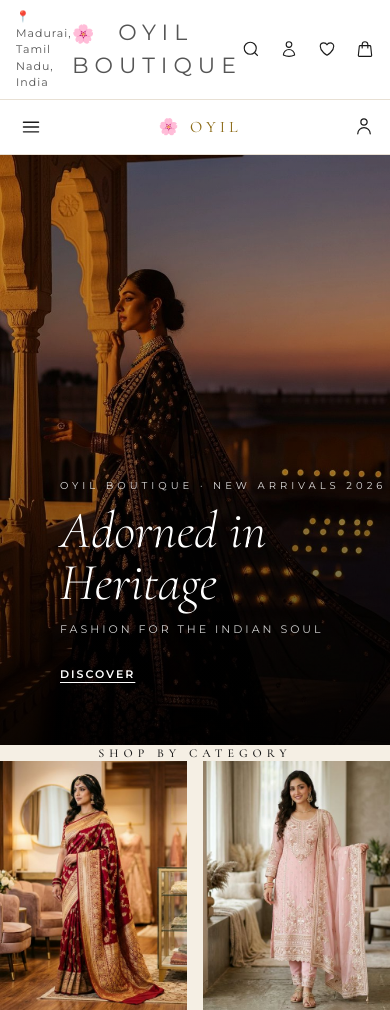
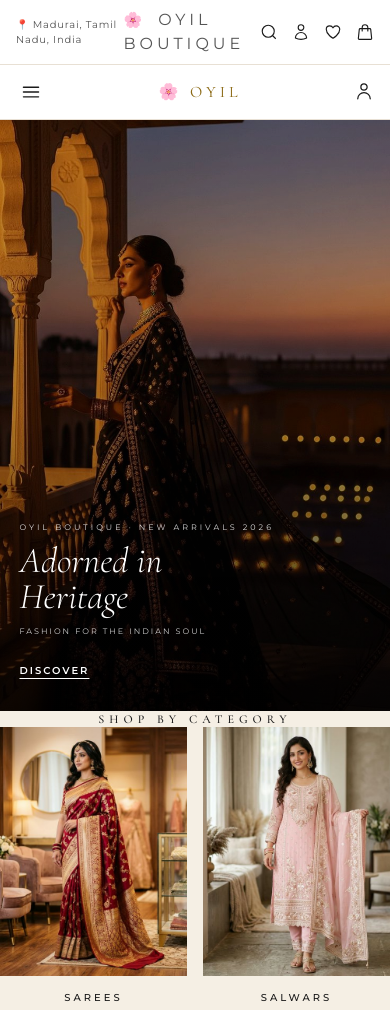
Before and after one commit to vasupradharamac/oyil-boutique-web, a FastAPI app: page / in a window 390 px wide. Shown: the top 1010 px of the page. Run offline with FastAPI, Linux system fonts and the light colour scheme; style sheets or scripts are compiled from the project's sources.

Commit message:
Fix: Full mobile-first responsive overhaul — nav, hero, grids, and appointment page

```diff
--- a/templates/base.html
+++ b/templates/base.html
@@ -12,42 +12,129 @@
     <script src="/static/js/main.js" defer></script>
     <style>
         * { box-sizing: border-box; margin: 0; padding: 0; }
+        html { -webkit-text-size-adjust: 100%; }
         body { font-family: 'Montserrat', sans-serif; background: #F5EFE4; color: #1A1A1A; }
         .font-serif, h1, h2, h3 { font-family: 'Cormorant Garamond', Georgia, serif; }
 
-        /* Utility Bar */
-        .utility-bar { background: #fff; border-bottom: 1px solid #e8e0d4; font-size: 11px; letter-spacing: 1px; color: #555; padding: 8px 32px; display: flex; align-items: center; justify-content: space-between; }
+        /* ===== UTILITY BAR ===== */
+        .utility-bar {
+            background: #fff;
+            border-bottom: 1px solid #e8e0d4;
+            font-size: 10px;
+            letter-spacing: 0.8px;
+            color: #555;
+            padding: 8px 16px;
+            display: flex;
+            align-items: center;
+            justify-content: space-between;
+        }
         .utility-bar a { color: #555; text-decoration: none; font-family: 'Montserrat', sans-serif; }
-        .logo { font-family: 'Cormorant Garamond', serif; font-size: 22px; letter-spacing: 6px; text-transform: uppercase; font-weight: 400; color: #8B6914; text-decoration: none; }
-        .logo-elephant { font-size: 18px; margin-right: 6px; }
-        .utility-icons { display: flex; gap: 20px; align-items: center; }
-        .utility-icons a { color: #1A1A1A; text-decoration: none; font-size: 13px; }
+        .logo {
+            font-family: 'Cormorant Garamond', serif;
+            font-size: 16px;
+            letter-spacing: 4px;
+            text-transform: uppercase;
+            font-weight: 400;
+            color: #8B6914;
+            text-decoration: none;
+        }
+        @media (min-width: 768px) {
+            .utility-bar { padding: 8px 32px; font-size: 11px; letter-spacing: 1px; }
+            .logo { font-size: 22px; letter-spacing: 6px; }
+        }
+        .logo-elephant { font-size: 15px; margin-right: 4px; }
+        .utility-icons { display: flex; gap: 14px; align-items: center; }
+        .utility-icons a { color: #1A1A1A; text-decoration: none; }
         .utility-icons svg { width: 18px; height: 18px; }
+        @media (min-width: 768px) { .utility-icons { gap: 20px; } }
 
-        /* Category Nav */
-        .category-nav { background: #fff; border-bottom: 1px solid #e8e0d4; padding: 0 32px; display: flex; align-items: center; justify-content: center; gap: 0; overflow-x: auto; }
-        .category-nav a { font-family: 'Montserrat', sans-serif; font-size: 11px; font-weight: 500; letter-spacing: 1.5px; text-transform: uppercase; color: #1A1A1A; text-decoration: none; padding: 14px 18px; white-space: nowrap; border-bottom: 2px solid transparent; transition: border-color 0.2s, color 0.2s; }
+        /* ===== CATEGORY NAV (desktop) ===== */
+        .category-nav {
+            display: none; /* hidden on mobile */
+            background: #fff;
+            border-bottom: 1px solid #e8e0d4;
+            padding: 0 16px;
+            align-items: center;
+            justify-content: center;
+            overflow-x: auto;
+        }
+        @media (min-width: 768px) {
+            .category-nav { display: flex; padding: 0 32px; }
+        }
+        .category-nav a {
+            font-family: 'Montserrat', sans-serif;
+            font-size: 11px;
+            font-weight: 500;
+            letter-spacing: 1.5px;
+            text-transform: uppercase;
+            color: #1A1A1A;
+            text-decoration: none;
+            padding: 14px 14px;
+            white-space: nowrap;
+            border-bottom: 2px solid transparent;
+            transition: border-color 0.2s, color 0.2s;
+        }
         .category-nav a:hover { border-bottom-color: #8B6914; color: #8B6914; }
 
-        /* Mobile nav */
-        .mobile-nav { display: none; }
-        #mobile-menu { display: none; }
-        @media (max-width: 768px) {
-            .utility-bar { padding: 8px 16px; }
-            .category-nav { display: none; }
-            .mobile-nav { display: flex; background: #fff; border-bottom: 1px solid #e8e0d4; padding: 12px 16px; justify-content: space-between; align-items: center; }
-            .mobile-nav .logo { font-size: 18px; }
-            #mobile-menu { display: none; background: #fff; border-bottom: 1px solid #e8e0d4; }
-            #mobile-menu a { display: block; padding: 12px 24px; font-family: 'Montserrat', sans-serif; font-size: 11px; letter-spacing: 1.5px; text-transform: uppercase; color: #1A1A1A; text-decoration: none; border-bottom: 1px solid #f0e8dc; }
-            .utility-bar .utility-text { display: none; }
+        /* ===== MOBILE NAV ===== */
+        .mobile-nav {
+            display: flex;
+            background: #fff;
+            border-bottom: 1px solid #e8e0d4;
+            padding: 12px 16px;
+            justify-content: space-between;
+            align-items: center;
         }
+        @media (min-width: 768px) { .mobile-nav { display: none; } }
+        #mobile-menu {
+            display: none;
+            background: #fff;
+            border-bottom: 1px solid #e8e0d4;
+        }
+        #mobile-menu a {
+            display: block;
+            padding: 12px 20px;
+            font-family: 'Montserrat', sans-serif;
+            font-size: 11px;
+            letter-spacing: 1.5px;
+            text-transform: uppercase;
+            color: #1A1A1A;
+            text-decoration: none;
+            border-bottom: 1px solid #f0e8dc;
+        }
+        @media (min-width: 768px) { #mobile-menu { display: none !important; } }
 
-        /* Champagne CTA button */
-        .btn-green { display: inline-block; background: #F7E6CA; color: #1A1A1A; font-family: 'Montserrat', sans-serif; font-size: 11px; font-weight: 600; letter-spacing: 2px; text-transform: uppercase; padding: 14px 40px; text-decoration: none; transition: background 0.2s; border: none; cursor: pointer; }
-        .btn-green:hover { background: #e8d0aa; color: #1A1A1A; }
+        /* ===== CHAMPAGNE CTA BUTTON ===== */
+        .btn-green {
+            display: inline-block;
+            background: #F7E6CA;
+            color: #1A1A1A;
+            font-family: 'Montserrat', sans-serif;
+            font-size: 10px;
+            font-weight: 600;
+            letter-spacing: 2px;
+            text-transform: uppercase;
+            padding: 12px 28px;
+            text-decoration: none;
+            transition: background 0.2s;
+            border: none;
+            cursor: pointer;
+        }
+        .btn-green:hover { background: #e8d0aa; }
+        @media (min-width: 768px) { .btn-green { font-size: 11px; padding: 14px 40px; } }
 
-        /* Underlined discover link */
-        .discover-link { font-family: 'Montserrat', sans-serif; font-size: 11px; font-weight: 600; letter-spacing: 2px; text-transform: uppercase; color: inherit; text-decoration: underline; text-underline-offset: 4px; }
+        /* ===== DISCOVER LINK ===== */
+        .discover-link {
+            font-family: 'Montserrat', sans-serif;
+            font-size: 10px;
+            font-weight: 600;
+            letter-spacing: 2px;
+            text-transform: uppercase;
+            color: inherit;
+            text-decoration: underline;
+            text-underline-offset: 4px;
+        }
+        @media (min-width: 768px) { .discover-link { font-size: 11px; } }
         .discover-link-white { color: #fff; }
     </style>
 </head>
--- a/templates/index.html
+++ b/templates/index.html
@@ -12,15 +12,12 @@
     <div class="absolute inset-0 bg-gradient-to-t from-black/75 via-black/20 to-black/10">
     </div>
     <!-- Text — bottom left like Anita Dongre -->
-    <div style="position: absolute; bottom: 60px; left: 60px; color: #fff;" class="fade-in">
-        <p
-            style="font-family:'Montserrat',sans-serif; font-size: 10px; letter-spacing: 4px; text-transform: uppercase; margin-bottom: 12px; opacity: 0.85;">
+    <div style="position: absolute; bottom: 5%; left: 5%; color: #fff; max-width: 90%;" class="fade-in">
+        <p style="font-family:'Montserrat',sans-serif; font-size: clamp(8px, 1.5vw, 11px); letter-spacing: 3px; text-transform: uppercase; margin-bottom: 10px; opacity: 0.85;">
             Oyil Boutique · New Arrivals 2026</p>
-        <h1
-            style="font-family:'Cormorant Garamond',serif; font-size: clamp(52px, 8vw, 100px); font-weight: 300; line-height: 1.0; font-style: italic; margin-bottom: 12px;">
+        <h1 style="font-family:'Cormorant Garamond',serif; font-size: clamp(36px, 7vw, 100px); font-weight: 300; line-height: 1.0; font-style: italic; margin-bottom: 10px;">
             Adorned in<br>Heritage</h1>
-        <p
-            style="font-family:'Montserrat',sans-serif; font-size: 11px; letter-spacing: 3px; text-transform: uppercase; margin-bottom: 24px; opacity: 0.8;">
+        <p style="font-family:'Montserrat',sans-serif; font-size: clamp(8px, 1.2vw, 11px); letter-spacing: 2px; text-transform: uppercase; margin-bottom: 20px; opacity: 0.8;">
             Fashion for the Indian Soul</p>
         <a href="/lookbook" class="discover-link discover-link-white">Discover</a>
     </div>
```
